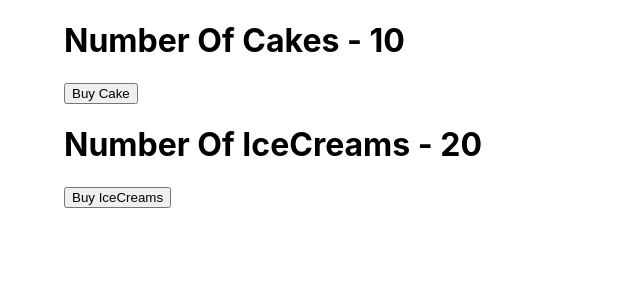
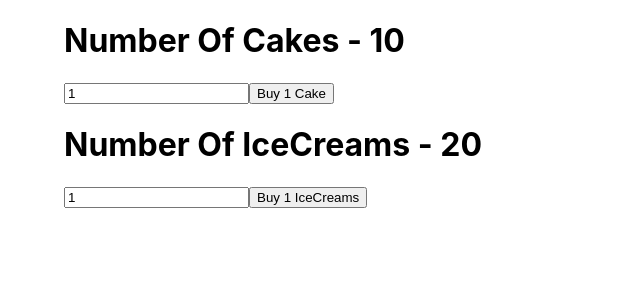
Before and after one commit to aakash19090/React-Redux, a React (Create React App) app: page / in a window 1280 px wide. Shown: the top 300 px of the page, without its empty margins (0-640 px from the left). Built offline with nearby package versions, Linux system fonts and the light colour scheme.

Commit message:
buy cakes or ice cream using payload

```diff
--- a/src/Redux/Cake/CakeActions.js
+++ b/src/Redux/Cake/CakeActions.js
@@ -1,7 +1,8 @@
 import { BUY_CAKE } from './CakeTypes'
 
-export const buyCake = () => {
+export const buyCake = number => {
     return {
-        type: BUY_CAKE
+        type: BUY_CAKE,
+        payload: number
     }
 }
--- a/src/Redux/Cake/CakeReducer.js
+++ b/src/Redux/Cake/CakeReducer.js
@@ -8,7 +8,7 @@ export const cakeReducer = (state = initialCakeState, action) => {
     switch(action.type){
         case BUY_CAKE: return{
             ...state,
-            numOfCakes : state.numOfCakes - 1
+            numOfCakes : state.numOfCakes - action.payload
         }
         default: return state
     }
--- a/src/Redux/Icecream/IcecreamAction.js
+++ b/src/Redux/Icecream/IcecreamAction.js
@@ -1,7 +1,8 @@
 import { BUY_ICECREAM } from './IcecreamType'
 
-export const buyIcecream = () => {
+export const buyIcecream = qty => {
     return{
-        type: BUY_ICECREAM
+        type: BUY_ICECREAM,
+        payload:qty
     }
 }
--- a/src/Redux/Icecream/IcecreamReducer.js
+++ b/src/Redux/Icecream/IcecreamReducer.js
@@ -10,7 +10,7 @@ export const icecreamReducer = (state = initialIcecreamState, action) => {
     switch(action.type){
         case BUY_ICECREAM: return{
             ...state,
-            numOfIcecream : state.numOfIcecream - 1
+            numOfIcecream : state.numOfIcecream - action.payload
         }
         default: return state
     }
--- a/src/components/ReduxDemo/CakeContainer.js
+++ b/src/components/ReduxDemo/CakeContainer.js
@@ -1,11 +1,16 @@
-import React from 'react'
+import React, { useState } from 'react'
 import { connect } from 'react-redux'
 import { buyCake } from '../../Redux/index'
 function CakeContainer(props) {
+
+    const [number, setNumber] = useState(1)
+
+
     return (
         <div>
             <h1>Number Of Cakes - {props.numOfCakes}</h1>
-            <button onClick={props.buyCake}>Buy Cake</button>
+            <input type="text" value={number} onChange={ e => setNumber(e.target.value) }/>
+            <button onClick={() => props.buyCake(number)}>Buy {number} Cake</button>
         </div>
     )
 }
@@ -18,7 +23,7 @@ const mapStateToProps = state => {
 
 const mapDispatchToProps = dispatch => {
     return{
-        buyCake: () => dispatch(buyCake())
+        buyCake: number => dispatch(buyCake(number))
     }
 }
 
--- a/src/components/ReduxDemo/IcecreamContainer.js
+++ b/src/components/ReduxDemo/IcecreamContainer.js
@@ -2,11 +2,27 @@ import React, { Component } from 'react'
 import { connect } from  'react-redux'
 import { buyIcecream } from '../../Redux/index'
 class IcecreamContainer extends Component {
+
+    constructor(props) {
+        super(props)
+
+        this.state = {
+            qty:1
+        }
+    }
+
+
+    changeQuantity = (e) =>{
+        this.setState({qty:e.target.value})
+    }
+
     render() {
+        const qty =  this.state.qty
         return (
             <div>
                 <h1>Number Of IceCreams - {this.props.numOfIcecream}</h1>
-                <button onClick={this.props.buyIcecream}>Buy IceCreams</button>
+                <input type="text" value={qty} onChange={this.changeQuantity} />
+                <button onClick={() => this.props.buyIcecream(qty)}>Buy {qty} IceCreams</button>
             </div>
         )
     }
@@ -20,7 +36,7 @@ const mapStateToProps = state => {
 
 const mapDispatchToProps = dispatch => {
     return{
-        buyIcecream : () => dispatch(buyIcecream())
+        buyIcecream : qty => dispatch(buyIcecream(qty))
     }
 }
 
```
